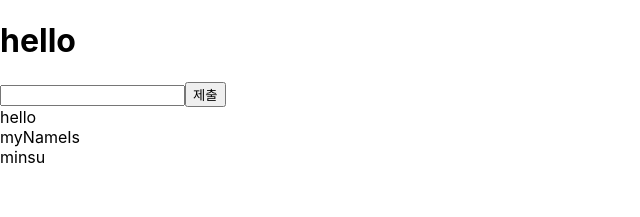
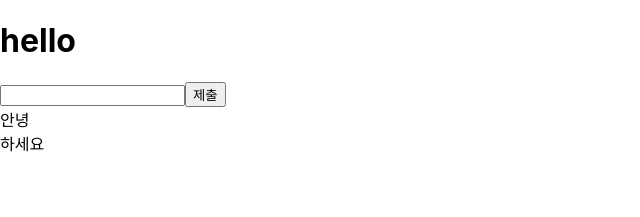
Before and after one commit to toswm128/next_study, a Next.js app in the folder next/: page /home in a window 1280 px wide. Shown: the top 217 px of the page, without its empty margins (0-640 px from the left). Built offline with nearby package versions, Linux system fonts and the light colour scheme.

Commit message:
[ADD] get Mobx

```diff
--- /dev/null
+++ b/next/Hooks/useStore.js
@@ -0,0 +1,12 @@
+import React from "react";
+import { MobXProviderContext } from "mobx-react";
+
+/**
+ * React hooks를 사용하는 컴포넌트에서 store를 가져올 때 사용한다.
+ * 참조) https://mobx-react.js.org/recipes-migration#hooks-for-the-rescue
+ */
+function useStores() {
+  return React.useContext(MobXProviderContext);
+}
+
+export default useStores;
--- /dev/null
+++ b/next/Store/Store.js
@@ -0,0 +1,24 @@
+import { makeObservable, observable, makeAutoObservable } from "mobx";
+
+class Store {
+  li = ["안녕", "하세요"];
+
+  constructor() {
+    makeObservable(this, {
+      li: observable,
+    });
+  }
+
+  handleList = value => {
+    console.log(value);
+    this.li = value;
+  };
+}
+
+const initializeStore = initialData => {
+  const store = new Store();
+
+  return store;
+};
+
+export default Store;
--- a/next/package.json
+++ b/next/package.json
@@ -9,6 +9,8 @@
     "lint": "next lint"
   },
   "dependencies": {
+    "mobx": "^6.3.3",
+    "mobx-react": "^7.2.0",
     "next": "11.1.2",
     "react": "17.0.2",
     "react-dom": "17.0.2"
--- a/next/pages/_app.js
+++ b/next/pages/_app.js
@@ -1,7 +1,15 @@
 import "../styles/globals.css";
+import { Provider } from "mobx-react";
+import Store from "../Store/Store";
 
 function MyApp({ Component, pageProps }) {
-  return <Component {...pageProps} />;
+  const store = new Store();
+
+  return (
+    <Provider store={store}>
+      <Component {...pageProps} />
+    </Provider>
+  );
 }
 
 export default MyApp;
--- a/next/pages/about/[name].jsx
+++ b/next/pages/about/[name].jsx
@@ -1,10 +1,12 @@
 import { useRouter } from "next/router";
 
-export default () => {
+function AboutName() {
   const router = useRouter();
   return (
     <div>
       <p>{router.query.name}</p>
     </div>
   );
-};
+}
+
+export default AboutName;
--- a/next/pages/about/index.jsx
+++ b/next/pages/about/index.jsx
@@ -3,7 +3,7 @@ import React from "react";
 const about = () => {
   return (
     <div>
-      <div>it's about</div>
+      <div>about</div>
     </div>
   );
 };
--- a/next/pages/home.jsx
+++ b/next/pages/home.jsx
@@ -1,10 +1,13 @@
 import Link from "next/link";
 import { useState } from "react";
+import useStores from "../Hooks/useStore";
+import { observer, inject } from "mobx-react";
 
-const Home = ({ res }) => {
+const Home = inject("store")(props => {
   const [value, setValue] = useState("");
-  const [list, setList] = useState(res);
-
+  const { li } = props.store;
+  const [list, setList] = useState([...li]);
+  console.log(props, li, list);
   return (
     <div>
       <h1>hello</h1>
@@ -20,16 +23,16 @@ const Home = ({ res }) => {
       >
         제출
       </button>
-      {list.map(current => {
+      {list.map((current, index) => {
         return (
-          <div>
+          <div key={index}>
             <Link href={"/about/" + current}>{current}</Link>
           </div>
         );
       })}
     </div>
   );
-};
+});
 
 Home.getInitialProps = () => {
   // context.query.id = 'test'
@@ -37,4 +40,4 @@ Home.getInitialProps = () => {
   return { res };
 };
 
-export default Home;
+export default observer(Home);
```
Also changed, not shown: next/.babelrc (added), next/.eslintrc.json, 2 other files (tests, documents, lock files or other folders).
